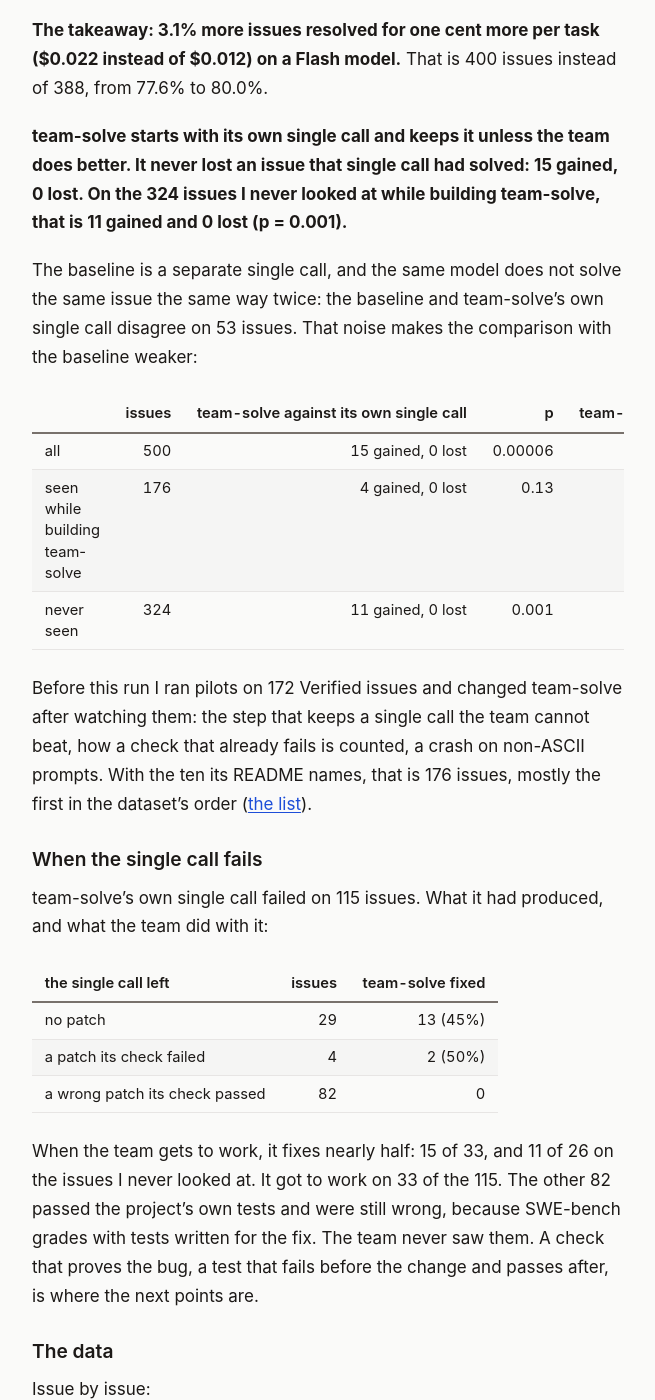
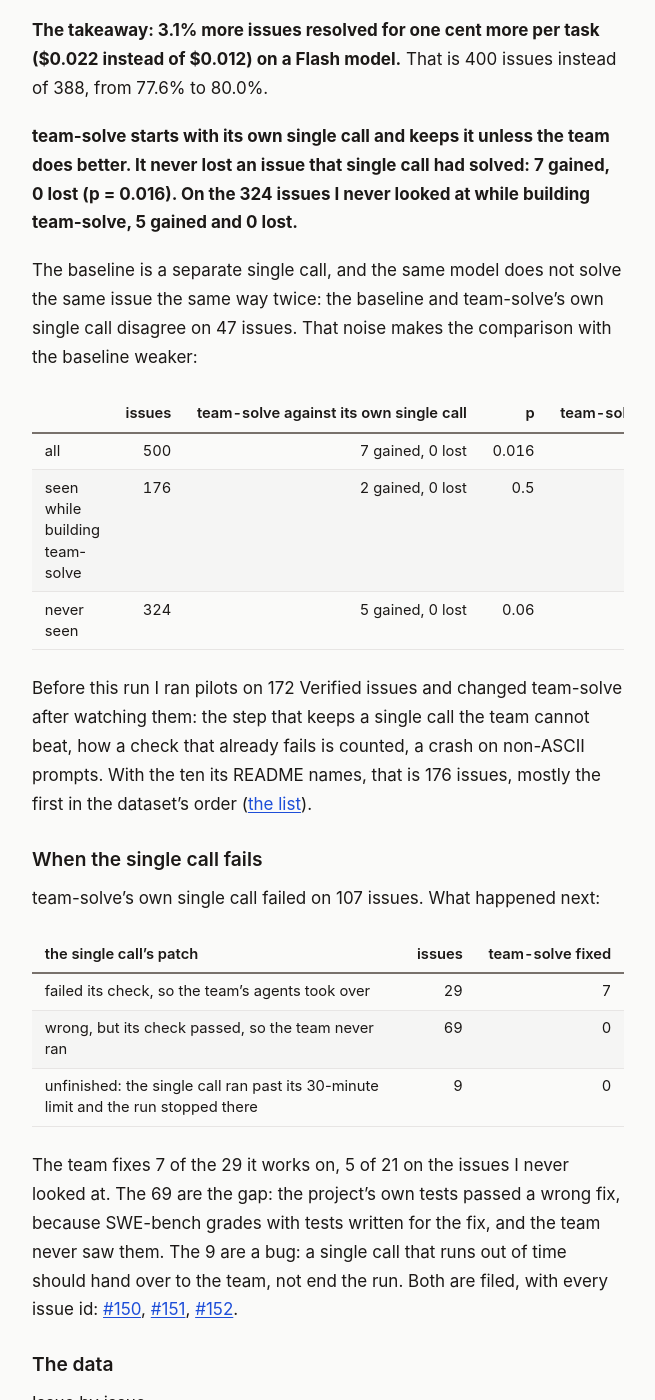
Before and after one commit to guregodevo/guregodevo.github.io, a Jekyll site: the page built from _posts/2026-11-07-swe-bench-verified-deepseek-team-solve.md, in a window 1280 px wide and 1400 px high, scrolled down 1007 px. Shown: the whole window, without its empty margins (312-967 px from the left). Built offline with Jekyll 4.4.1, drawn with Linux system fonts in a browser that asks for light colours; some of the changed text lies outside the part shown.

Commit message:
The SWE-bench post: team-solve's own single call counted right (393: 17 runs stopped after it), 7 gained and 0 lost; when the single call fails, with the issues filed

```diff
--- a/_posts/2026-11-07-swe-bench-verified-deepseek-team-solve.md
+++ b/_posts/2026-11-07-swe-bench-verified-deepseek-team-solve.md
@@ -17,33 +17,33 @@
 |---|---|---|---|
 | single call (the baseline, a separate run) | 388 / 500 (77.6%) | 0.012 | 91 s |
 | team-solve | **400** / 500 (80.0%) | 0.022 | 258 s |
-| team-solve's own single call (its first step) | 385 / 500 (77.0%) | | |
+| team-solve's own single call (its first step) | 393 / 500 (78.6%) | | |
 
 **The takeaway: 3.1% more issues resolved for one cent more per task ($0.022 instead of $0.012) on a Flash model.** That is 400 issues instead of 388, from 77.6% to 80.0%.
 
-**team-solve starts with its own single call and keeps it unless the team does better. It never lost an issue that single call had solved: 15 gained, 0 lost. On the 324 issues I never looked at while building team-solve, that is 11 gained and 0 lost (p = 0.001).**
+**team-solve starts with its own single call and keeps it unless the team does better. It never lost an issue that single call had solved: 7 gained, 0 lost (p = 0.016). On the 324 issues I never looked at while building team-solve, 5 gained and 0 lost.**
 
-The baseline is a separate single call, and the same model does not solve the same issue the same way twice: the baseline and team-solve's own single call disagree on 53 issues. That noise makes the comparison with the baseline weaker:
+The baseline is a separate single call, and the same model does not solve the same issue the same way twice: the baseline and team-solve's own single call disagree on 47 issues. That noise makes the comparison with the baseline weaker:
 
 | | issues | team-solve against its own single call | p | team-solve against the baseline | p |
 |---|---|---|---|---|---|
-| all | 500 | 15 gained, 0 lost | 0.00006 | 27 gained, 15 lost | 0.09 |
-| seen while building team-solve | 176 | 4 gained, 0 lost | 0.13 | 14 gained, 4 lost | 0.03 |
-| never seen | 324 | 11 gained, 0 lost | 0.001 | 13 gained, 11 lost | 0.84 |
+| all | 500 | 7 gained, 0 lost | 0.016 | 27 gained, 15 lost | 0.09 |
+| seen while building team-solve | 176 | 2 gained, 0 lost | 0.5 | 14 gained, 4 lost | 0.03 |
+| never seen | 324 | 5 gained, 0 lost | 0.06 | 13 gained, 11 lost | 0.84 |
 
 Before this run I ran pilots on 172 Verified issues and changed team-solve after watching them: the step that keeps a single call the team cannot beat, how a check that already fails is counted, a crash on non-ASCII prompts. With the ten its README names, that is 176 issues, mostly the first in the dataset's order ([the list](https://github.com/guregodevo/swe-bench/blob/main/kit/seen-ids.txt)).
 
 ## When the single call fails
 
-team-solve's own single call failed on 115 issues. What it had produced, and what the team did with it:
+team-solve's own single call failed on 107 issues. What happened next:
 
-| the single call left | issues | team-solve fixed |
+| the single call's patch | issues | team-solve fixed |
 |---|---|---|
-| no patch | 29 | 13 (45%) |
-| a patch its check failed | 4 | 2 (50%) |
-| a wrong patch its check passed | 82 | 0 |
+| failed its check, so the team's agents took over | 29 | 7 |
+| wrong, but its check passed, so the team never ran | 69 | 0 |
+| unfinished: the single call ran past its 30-minute limit and the run stopped there | 9 | 0 |
 
-When the team gets to work, it fixes nearly half: 15 of 33, and 11 of 26 on the issues I never looked at. It got to work on 33 of the 115. The other 82 passed the project's own tests and were still wrong, because SWE-bench grades with tests written for the fix. The team never saw them. A check that proves the bug, a test that fails before the change and passes after, is where the next points are.
+The team fixes 7 of the 29 it works on, 5 of 21 on the issues I never looked at. The 69 are the gap: the project's own tests passed a wrong fix, because SWE-bench grades with tests written for the fix, and the team never saw them. The 9 are a bug: a single call that runs out of time should hand over to the team, not end the run. Both are filed, with every issue id: [#150](https://github.com/guregodevo/memdoor/issues/150), [#151](https://github.com/guregodevo/memdoor/issues/151), [#152](https://github.com/guregodevo/memdoor/issues/152).
 
 ## The data
 
```
